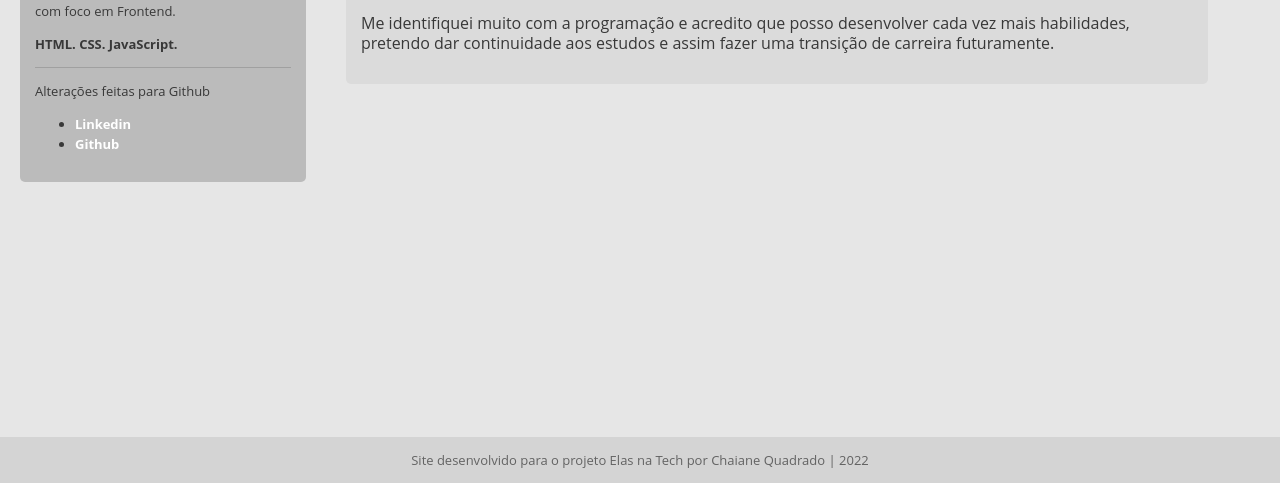
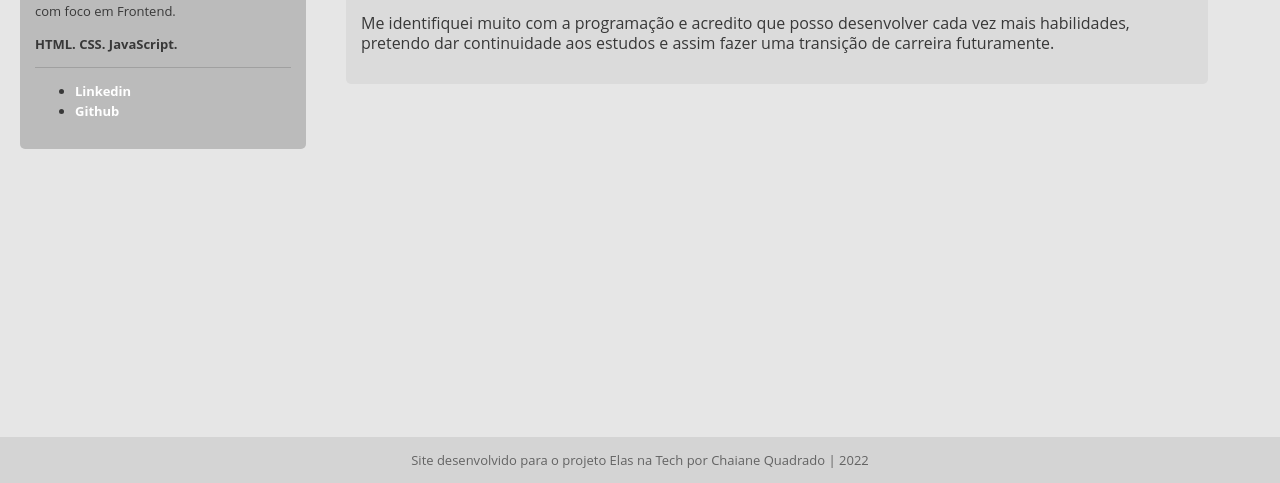
Before and after one commit to chaiaq/ElasNaTech_Portfolio, a plain HTML site: page portfolioPython/templates/index.html in a window 1280 px wide. Shown: the part 317-800 px from the top of the page. Drawn offline with Linux system fonts and the light colour scheme.

Commit message:
Revert "Alterações Teste Github"
This reverts commit 29c7321ddea6125517bbd75ee4411bcdcd08141e.

```diff
--- a/portfolioPython/templates/index.html
+++ b/portfolioPython/templates/index.html
@@ -24,7 +24,6 @@
     <p><b>Chaiane Quadrado</b>, 31 anos. Atualmente estudando para ser uma desenvolvedora com foco em Frontend.</p>
     <p><b>HTML. CSS. JavaScript.</b></p>
     <hr>
-    <p>Alterações feitas para Github</p>
     <ul>
         <li><a href="https://www.linkedin.com/in/chaianeaq/" target="_blank">Linkedin</a></li>
         <li><a href="https://github.com/nidril" target="_blank">Github</a></li>
```
